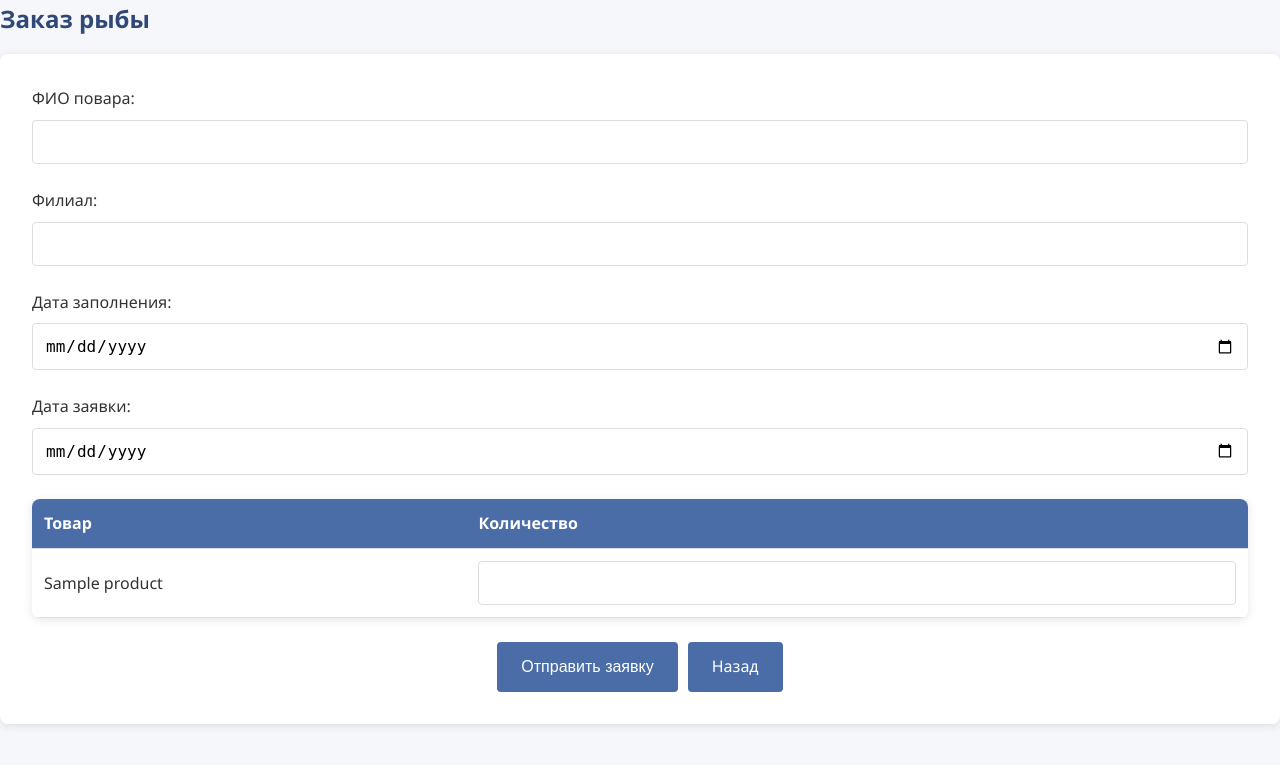
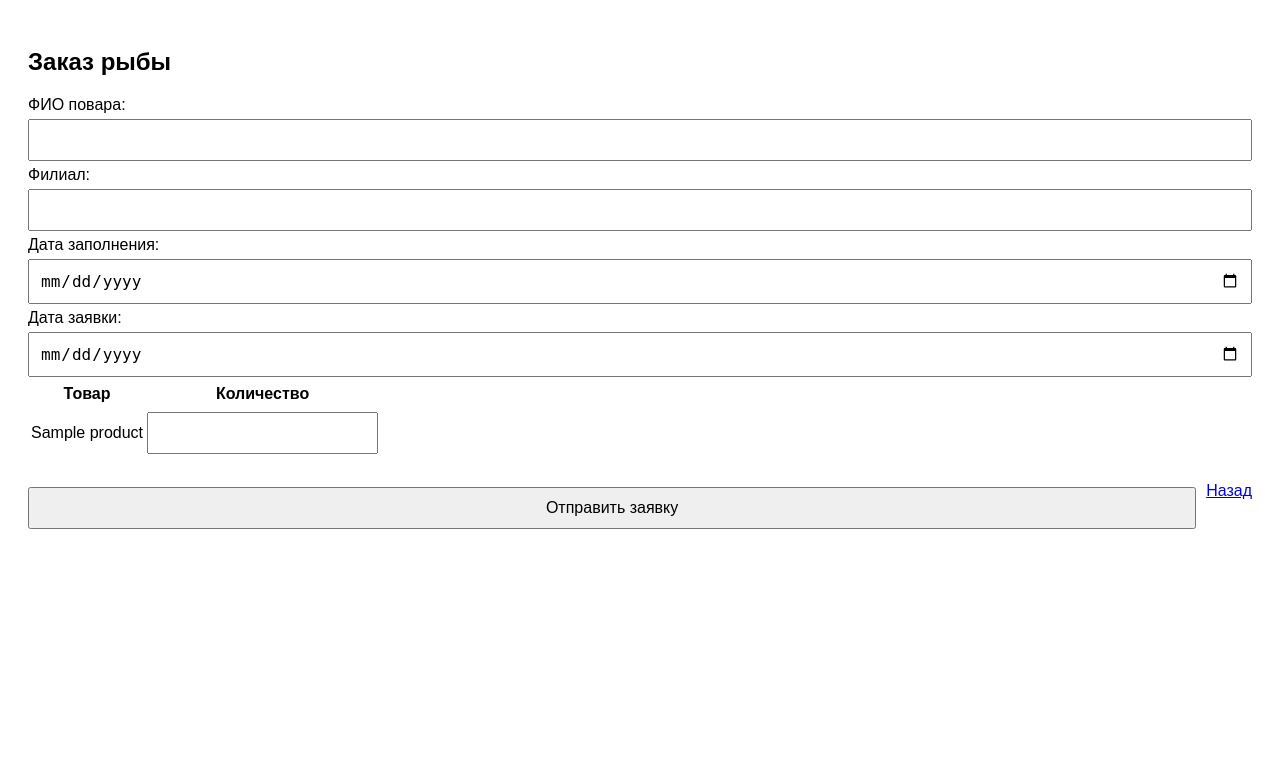
Before and after one commit to vladimir669/dikiyrpk.tech, a Flask app: template templates/fish.html in a window 1280 px wide. Shown: the top 765 px of the page. Run offline with Flask 3, Linux system fonts and the light colour scheme; the template is opened without the code that fills it: most values are stand-ins (such as "Sample title", 1, 10 or a date in 2020); parts of the project's set-up code (start-up, migrations or seed data) failed here and were passed over.

Commit message:
Update style.css

```diff
--- a/static/style.css
+++ b/static/style.css
@@ -1,200 +1,16 @@
-/* Основные стили */
-:root {
-  --primary-color: #4a6da7;
-  --secondary-color: #304878;
-  --accent-color: #5d84c7;
-  --background-color: #f5f7fa;
-  --text-color: #333;
-  --border-color: #ddd;
-  --success-color: #4caf50;
-  --error-color: #f44336;
+body {
+    font-family: sans-serif;
+    padding: 20px;
 }
 
-* {
-  box-sizing: border-box;
-  margin: 0;
-  padding: 0;
+input, button, select {
+    padding: 10px;
+    font-size: 16px;
+    margin: 5px 0;
+    width: 100%;
+    box-sizing: border-box;
 }
 
-body {
-  font-family: "Segoe UI", Tahoma, Geneva, Verdana, sans-serif;
-  line-height: 1.6;
-  color: var(--text-color);
-  background-color: var(--background-color);
+input:focus, select:focus, button:focus {
+    outline: none;
 }
-
-.container {
-  width: 100%;
-  max-width: 1200px;
-  margin: 0 auto;
-  padding: 0 15px;
-}
-
-header {
-  background-color: var(--primary-color);
-  color: white;
-  text-align: center;
-  padding: 1rem;
-  margin-bottom: 2rem;
-  border-radius: 0 0 8px 8px;
-}
-
-footer {
-  text-align: center;
-  padding: 1rem;
-  margin-top: 2rem;
-  color: #777;
-  font-size: 0.9rem;
-}
-
-h1,
-h2,
-h3 {
-  margin-bottom: 1rem;
-  color: var(--secondary-color);
-}
-
-a {
-  color: var(--primary-color);
-  text-decoration: none;
-}
-
-a:hover {
-  text-decoration: underline;
-}
-
-/* Формы */
-form {
-  background-color: white;
-  padding: 2rem;
-  border-radius: 8px;
-  box-shadow: 0 2px 10px rgba(0, 0, 0, 0.1);
-  margin-bottom: 2rem;
-}
-
-.form-group {
-  margin-bottom: 1.5rem;
-}
-
-label {
-  display: block;
-  margin-bottom: 0.5rem;
-  font-weight: 500;
-}
-
-input[type="text"],
-input[type="password"],
-input[type="date"],
-select {
-  width: 100%;
-  padding: 0.75rem;
-  border: 1px solid var(--border-color);
-  border-radius: 4px;
-  font-size: 1rem;
-}
-
-button,
-.button {
-  background-color: var(--primary-color);
-  color: white;
-  border: none;
-  padding: 0.75rem 1.5rem;
-  border-radius: 4px;
-  cursor: pointer;
-  font-size: 1rem;
-  display: inline-block;
-  text-align: center;
-  transition: background-color 0.2s;
-}
-
-button:hover,
-.button:hover {
-  background-color: var(--secondary-color);
-  text-decoration: none;
-}
-
-/* Таблицы */
-table {
-  width: 100%;
-  border-collapse: collapse;
-  margin-bottom: 1.5rem;
-  background-color: white;
-  box-shadow: 0 2px 10px rgba(0, 0, 0, 0.1);
-  border-radius: 8px;
-  overflow: hidden;
-}
-
-th,
-td {
-  padding: 0.75rem;
-  text-align: left;
-  border-bottom: 1px solid var(--border-color);
-}
-
-th {
-  background-color: var(--primary-color);
-  color: white;
-}
-
-tr:nth-child(even) {
-  background-color: #f9f9f9;
-}
-
-tr:hover {
-  background-color: #f1f1f1;
-}
-
-.quantity-input {
-  width: 100%;
-  padding: 0.5rem;
-  border: 1px solid var(--border-color);
-  border-radius: 4px;
-}
-
-/* Меню */
-.menu-grid {
-  display: grid;
-  grid-template-columns: repeat(auto-fill, minmax(250px, 1fr));
-  gap: 1.5rem;
-  margin-bottom: 2rem;
-}
-
-.menu-item {
-  background-color: white;
-  border-radius: 8px;
-  padding: 1.5rem;
-  text-align: center;
-  box-shadow: 0 2px 10px rgba(0, 0, 0, 0.1);
-  transition: transform 0.2s, box-shadow 0.2s;
-}
-
-.menu-item:hover {
-  transform: translateY(-5px);
-  box-shadow: 0 5px 15px rgba(0, 0, 0, 0.15);
-}
-
-.menu-item h3 {
-  margin-bottom: 1rem;
-}
-
-/* Адаптивность */
-@media (max-width: 768px) {
-  form {
-    padding: 1.5rem;
-  }
-
-  .menu-grid {
-    grid-template-columns: 1fr;
-  }
-
-  button,
-  .button {
-    width: 100%;
-    margin-bottom: 0.5rem;
-  }
-
-  table {
-    display: block;
-    overflow-x: auto;
-  }
-}
```
